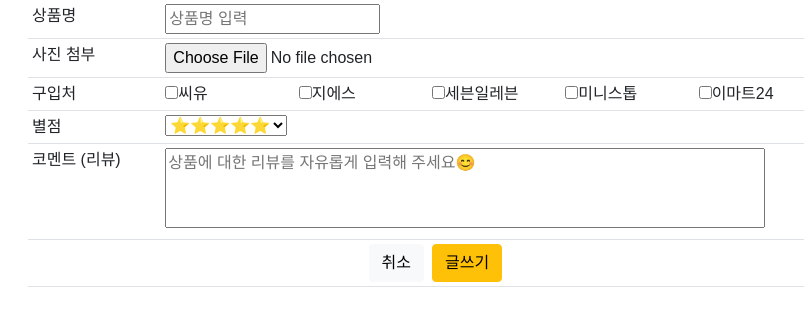
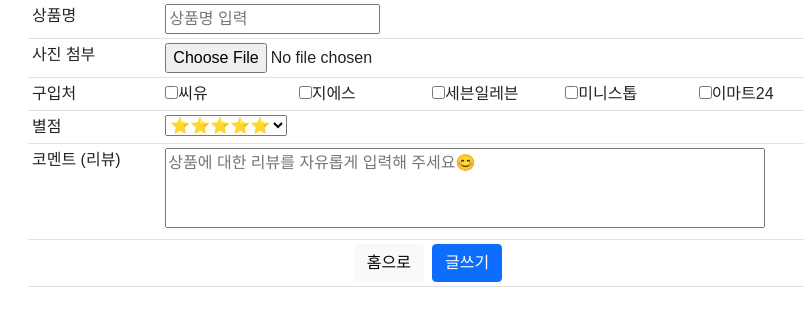
Before and after one commit to Been0701/momockgee, a Flask app: page /posts in a window 1280 px wide. Shown: the part 382-708 px from the top of the page, without its empty margins (212-1016 px from the left). Run offline with Flask 2, Linux system fonts and the light colour scheme; some web fonts are replaced.

Commit message:
배경, 버튼 수정

```diff
--- a/templates/write.html
+++ b/templates/write.html
@@ -62,9 +62,9 @@
             text-align: center;
             color : white;
 
-            background-image: url("https://images.unsplash.com/photo-1613462847848-f65a8b231bb5?ixlib=rb-1.2.1&ixid=MnwxMjA3fDB8MHxzZWFyY2h8NXx8Y2hpcHN8ZW58MHx8MHx8&auto=format&fit=crop&w=500&q=60");
+            background-image: url('https://images.unsplash.com/photo-1541574823565-f1d660886187?ixlib=rb-1.2.1&ixid=MnwxMjA3fDB8MHxwaG90by1wYWdlfHx8fGVufDB8fHx8&auto=format&fit=crop&w=2072&q=80');
             background-size: cover;
-            background-position: center;
+            background-position: bottom;
 
         }
 
@@ -170,10 +170,10 @@
             </tr>
             <tr>
                 <td colspan="3">
-                    <button class="btn btn-light" style="float:right" onclick="to_main()">취소</button>
+                    <button class="btn btn-light" style="float:right" onclick="to_main()">홈으로</button>
                 </td>
                 <td colspan="3">
-                    <button class="btn btn-warning" onclick="post()">글쓰기</button>
+                    <button class="btn btn-primary" onclick="post()">글쓰기</button>
                 </td>
             </tr>
 
```
